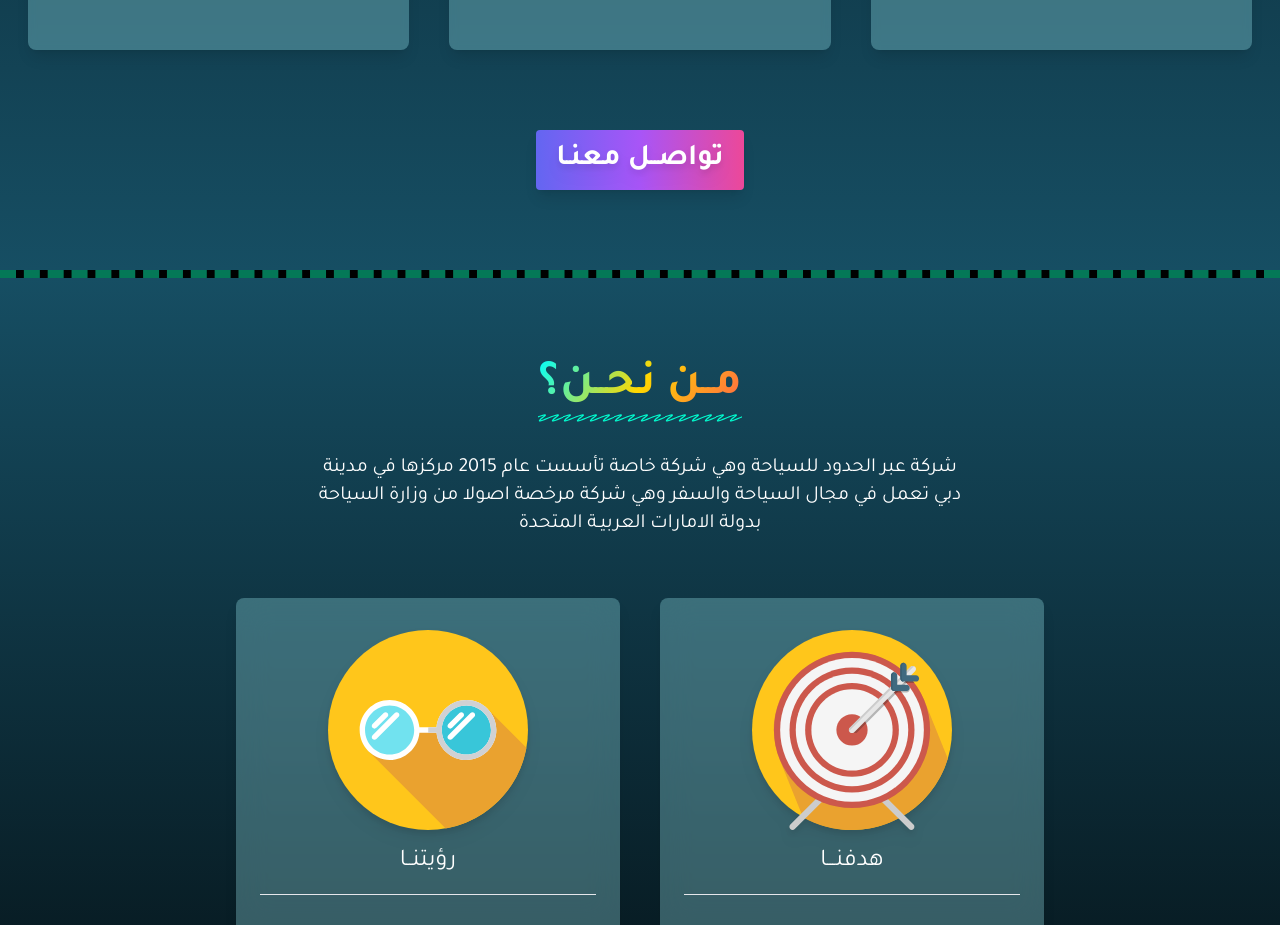
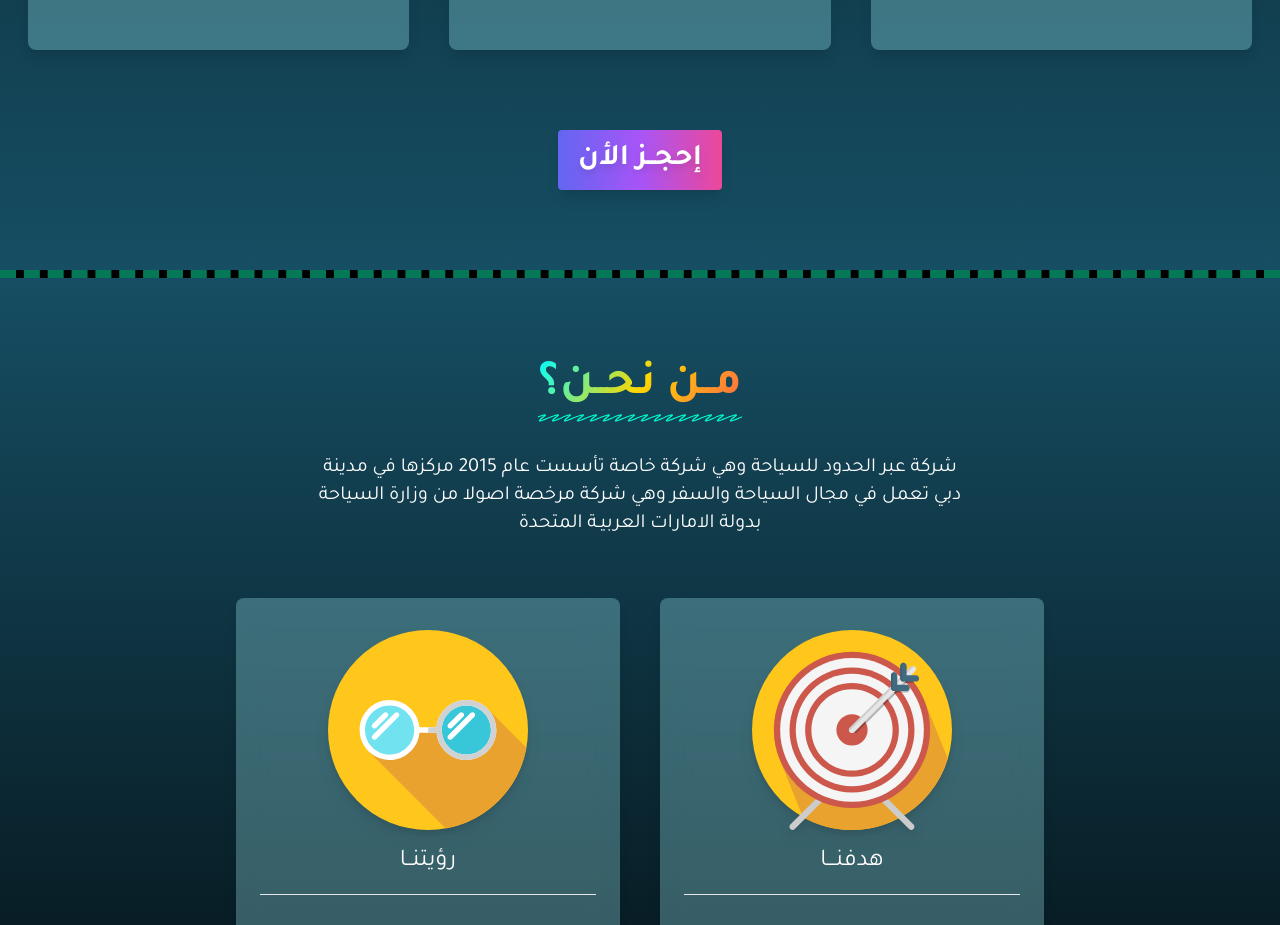
Before and after one commit to mostafakamal22/tbt-nextjs, a Next.js app: page / in a window 1280 px wide. Shown: the part 1960-2885 px from the top of the page. Built offline with nearby package versions, Linux system fonts and the light colour scheme.

Commit message:
add links between homepage and services page

```diff
--- a/components/OurServices.tsx
+++ b/components/OurServices.tsx
@@ -1,4 +1,5 @@
 import Image from "next/image";
+import Link from "next/link";
 import { ReactNode } from "react";
 
 type ServiceDetails = {
@@ -109,10 +110,10 @@ export default function OurServices() {
         </div>
       </div>
 
-      <button title="تواصــل معنـا" className="btn-primary">
-        <a className="relative z-20 drop-shadow-lg" href="#contacts">
-          تواصــل معنـا
-        </a>
+      <button title="إحجــز الأن" className="btn-primary">
+        <Link className="relative z-20 drop-shadow-lg" href="/services">
+          إحجــز الأن
+        </Link>
       </button>
     </section>
   );
--- a/components/ServicesHeader.tsx
+++ b/components/ServicesHeader.tsx
@@ -1,3 +1,6 @@
+import Link from "next/link";
+import { AiFillHome } from "react-icons/ai";
+
 const ServicesHeader: React.FC = () => {
   return (
     <header className="mb-4 p-6">
@@ -13,6 +16,16 @@ const ServicesHeader: React.FC = () => {
           We offer a range of services to help you with your travels, from visas
           to flight tickets and more.
         </p>
+
+        <button
+          title="Go Home"
+          className="btn-primary px-4 py-2 text-lg flex items-center mx-auto"
+        >
+          <AiFillHome className="inline-block mr-1 relative z-20" />
+          <Link className="relative z-20 drop-shadow-lg" href="/">
+            Go Home
+          </Link>
+        </button>
       </div>
     </header>
   );
```
